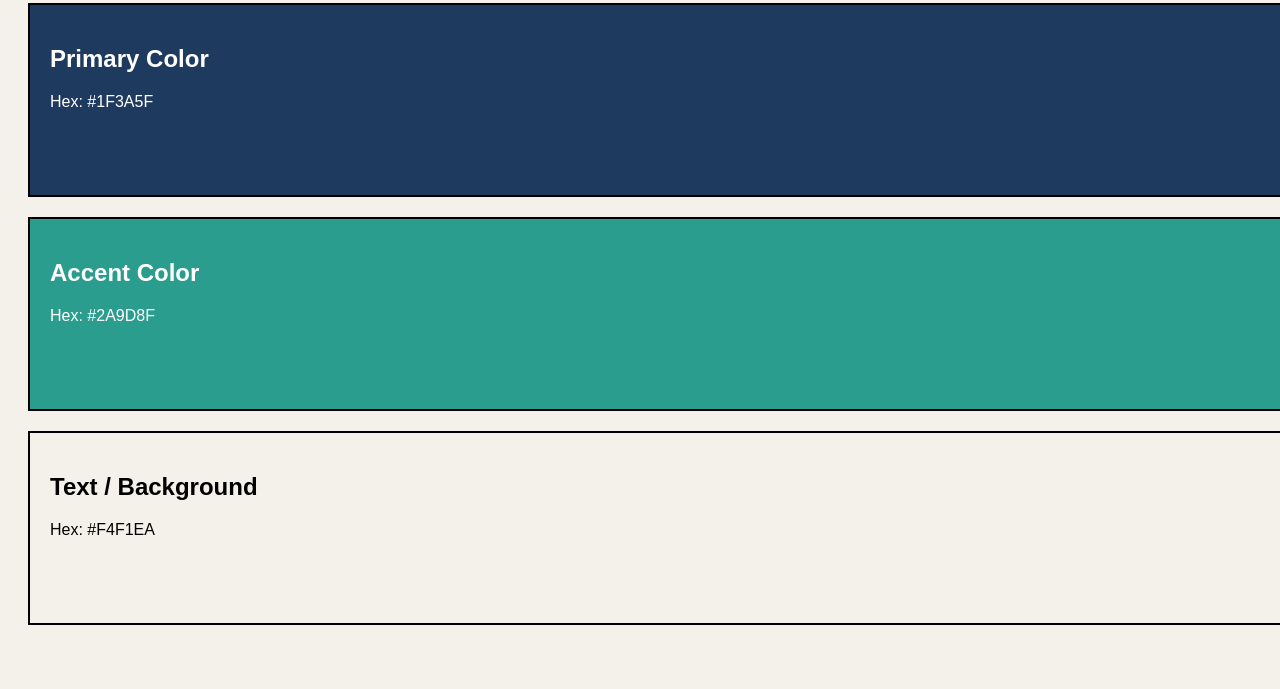
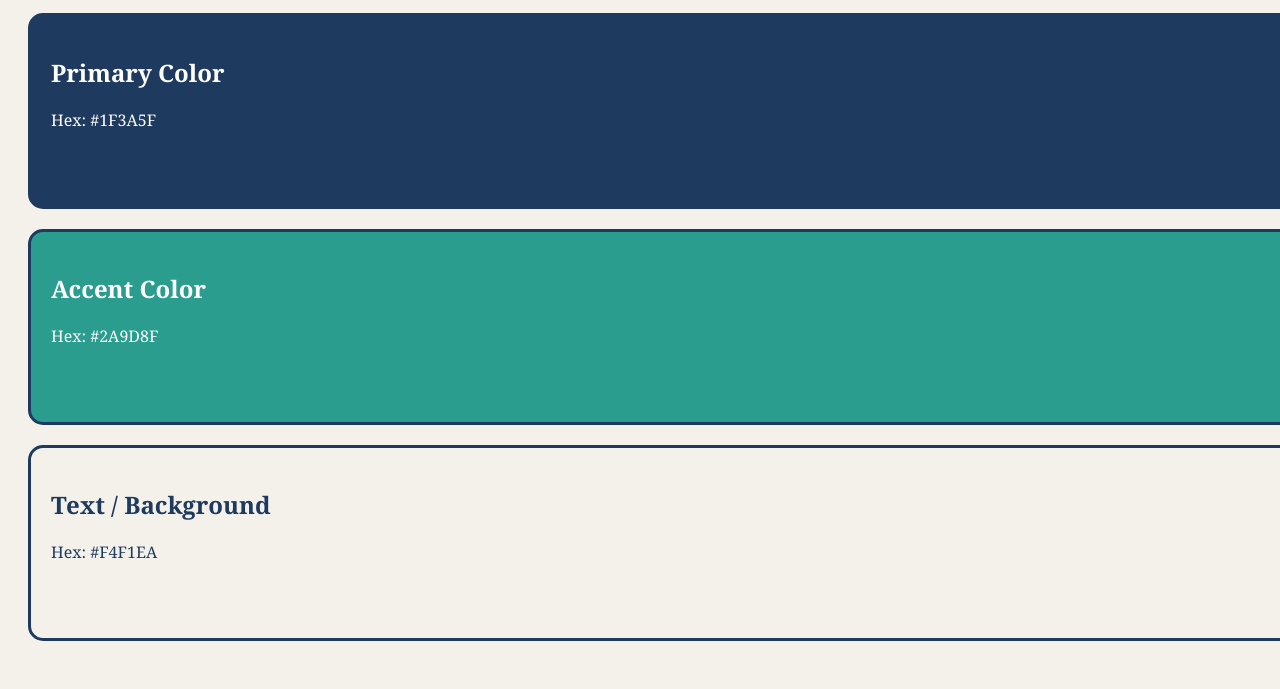
Before and after one commit to CIT85/pmoore-pub, a plain HTML site: page w4/index.html in a window 1280 px wide. Shown: the part 139-828 px from the top of the page. Drawn offline with Linux system fonts and the light colour scheme.

Commit message:
Attendance: Customized design and passed validation

```diff
--- a/w4/css/style.css
+++ b/w4/css/style.css
@@ -1,9 +1,9 @@
-
 /* General Page Styles */
 body {
-    font-family: Arial, Helvetica, sans-serif;
+    font-family: Georgia, serif;
     padding: 20px;
     background-color: #F4F1EA;
+    color: #1F3A5F;
 }
 
 /* Shared Styles */
@@ -12,7 +12,8 @@ body {
     width: 100%;
     margin-bottom: 20px;
     padding: 20px;
-    border: 2px solid black;
+    border: 3px solid #1F3A5F;
+    border-radius: 15px;
     color: white;
 }
 
@@ -29,5 +30,5 @@ body {
 /* Text / Light Color */
 .text {
     background-color: #F4F1EA;
-    color: black;
+    color: #1F3A5F;
 }
```
Also changed, not shown: w4/index.html (+0 -1 lines).
